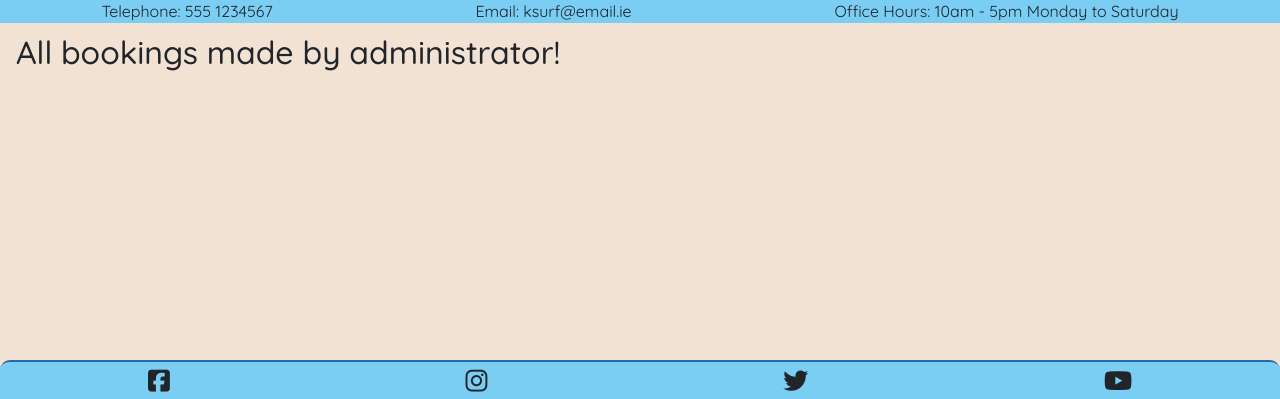
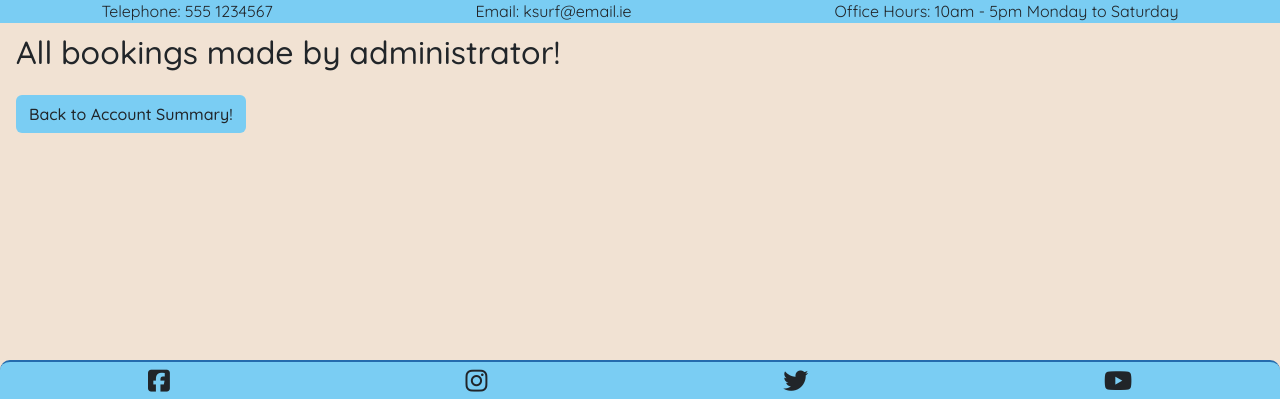
Before and after one commit to fenton1000/mf-portfolio-four-kerry-surf-school, a Django app: page /mybookings/ in a window 1280 px wide. Shown: the part 401-800 px from the top of the page. Run offline with Django 3.2, Linux system fonts and the light colour scheme; a user stored in the database is signed in; data comes from the database, SQL or seed files in the repository; both versions use the stored data as it was after the commit; some libraries are stand-ins or nearby versions.

Commit message:
Add buttons, text and tidy styles

```diff
--- a/templates/account/login.html
+++ b/templates/account/login.html
@@ -5,7 +5,7 @@
 
 {% block content %}
 
-<div class="container">
+  <div class="container bottom-margin-50">
     <div class="row">
       <div class="col-md-8 mt-3 offset-md-2">
         <h2>{% trans "Log In" %}</h2>
--- a/templates/account/logout.html
+++ b/templates/account/logout.html
@@ -24,7 +24,7 @@
   </div>
   <div class="row">
     <div class="col-md-8 mt-3 offset-md-2 bottom-margin-50">
-      <a href="{% url 'customer' %}" class="btn light-blue-btn-bg-color m-auto text-styling">Cancel!</a>
+      <a href="{% url 'customer' %}" class="btn light-blue-btn-bg-color m-auto text-styling">Stay logged in!</a>
     </div>
   </div>
 </div>
--- a/templates/account/signup.html
+++ b/templates/account/signup.html
@@ -5,7 +5,7 @@
 
 {% block content %}
 
-<div class="container">
+<div class="container bottom-margin-50">
   <div class="row">
     <div class="col-md-8 mt-3 offset-md-2">
       <h2>{% trans "Sign Up" %}</h2>
--- a/templates/edit_booking.html
+++ b/templates/edit_booking.html
@@ -54,6 +54,7 @@
                     </p>
                     <button class="btn light-blue-btn-bg-color" type="submit">Update Booking!</button>
                 </form>
+                <a href="{% url 'view_bookings' %}" class="btn light-blue-btn-bg-color text-styling top-margin-30">Go Back!</a>
             </div>
         </div>
     </div>
--- a/templates/make_booking.html
+++ b/templates/make_booking.html
@@ -54,6 +54,7 @@
                     </p>
                     <button class="btn light-blue-btn-bg-color" type="submit">Make Booking!</button>
                 </form>
+                <a href="{% url 'customer' %}" class="btn light-blue-btn-bg-color text-styling top-margin-30">Go Back!</a>
             </div>
         </div>
     </div>
--- a/templates/view_bookings.html
+++ b/templates/view_bookings.html
@@ -5,6 +5,7 @@
 {% block content %}
 <main>
     <h2 class="ps-3">All bookings made by {{ user.username }}!</h2>
+    <a href="{% url 'customer' %}" class="btn light-blue-btn-bg-color text-styling m-3">Back to Account Summary!</a>
     <div id="all-bookings" class="d-flex justify-content-around flex-wrap">
         {% for booking in bookings %}
         <div class='d-inline-block border border-info p-2 m-2 min-width-220'>
@@ -16,8 +17,8 @@
             <p>{{ booking.ability_level }}</p>
             <p class="bottom-margin-2"><strong>Lesson Booked for:</strong></p>
             <p>{{ booking.lesson_date }} at {{ booking.lesson_time}}</p>
-            <a href="/edit/{{ booking.id }}" class="btn light-blue-btn-bg-color text-styling">Edit Booking</a>
-            <button type="button" class="btn btn-danger text-styling" data-bs-toggle="modal"
+            <a href="/edit/{{ booking.id }}" class="btn light-blue-btn-bg-color text-styling mt-2">Edit Booking</a>
+            <button type="button" class="btn btn-danger text-styling mt-2" data-bs-toggle="modal"
                 data-bs-target="#confirmDeleteModal" data-delete-href="/delete/{{ booking.id }}">
                 Cancel Booking
             </button>
```
Also changed, not shown: templates/customer.html (+21 -2 lines), db.sqlite3. Lines whose indentation alone changed are shown as unchanged.
